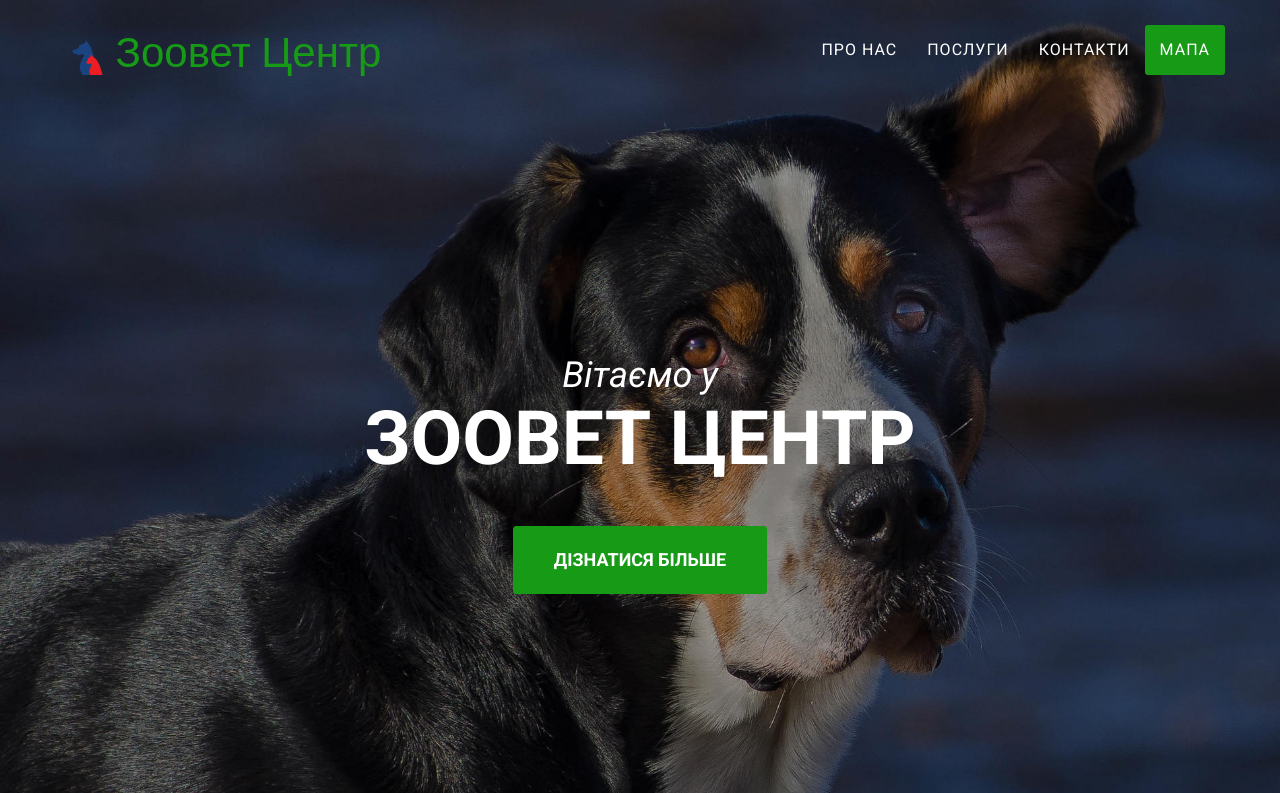
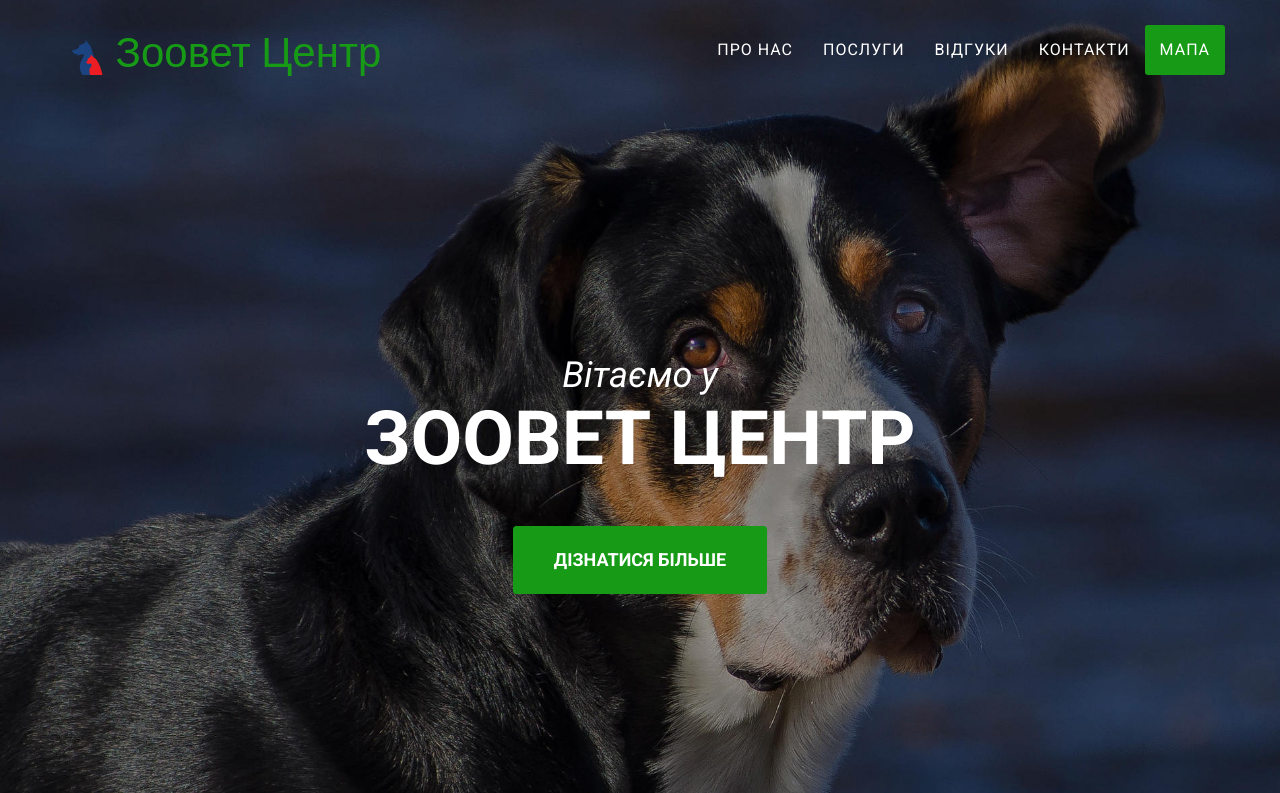
Before and after one commit to biletboh/vetcenterapp, a Flask app: page / in a window 1280 px wide. Shown: the top 793 px of the page. Run offline with Flask 2, Linux system fonts and the light colour scheme; some libraries are stand-ins or nearby versions.

Commit message:
fixed responses in navigation bar

```diff
--- a/templates/index.html
+++ b/templates/index.html
@@ -60,6 +60,9 @@
                 </li>
                 <li>
                 <a class="page-scroll" href="#services">Послуги</a>
+                </li>
+                <li class="hidden-xs">
+                <a class="page-scroll" href="#responses">Відгуки</a>
                 </li>
                 <li>
                 <a class="page-scroll" href="#contact">Контакти</a>
```
